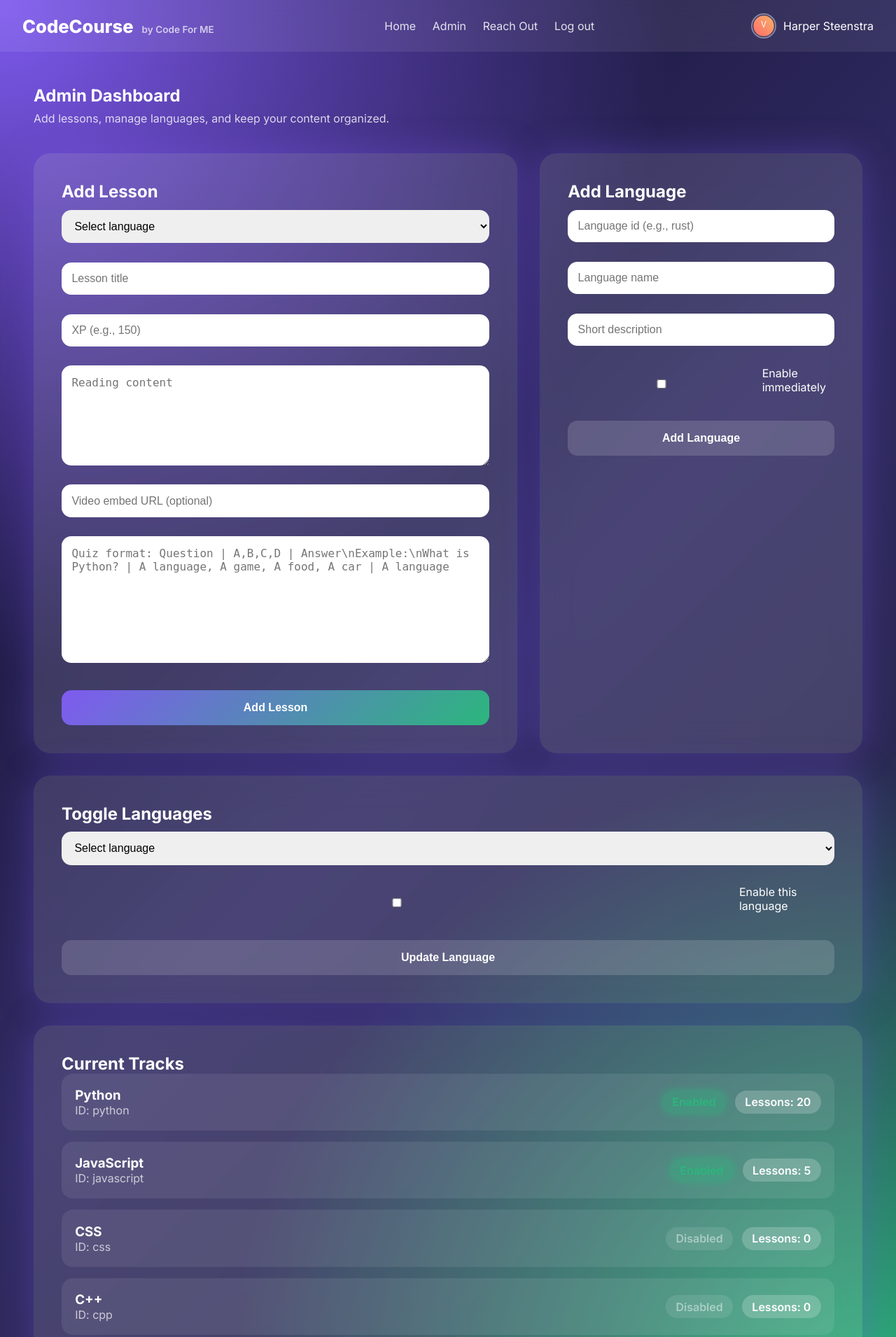
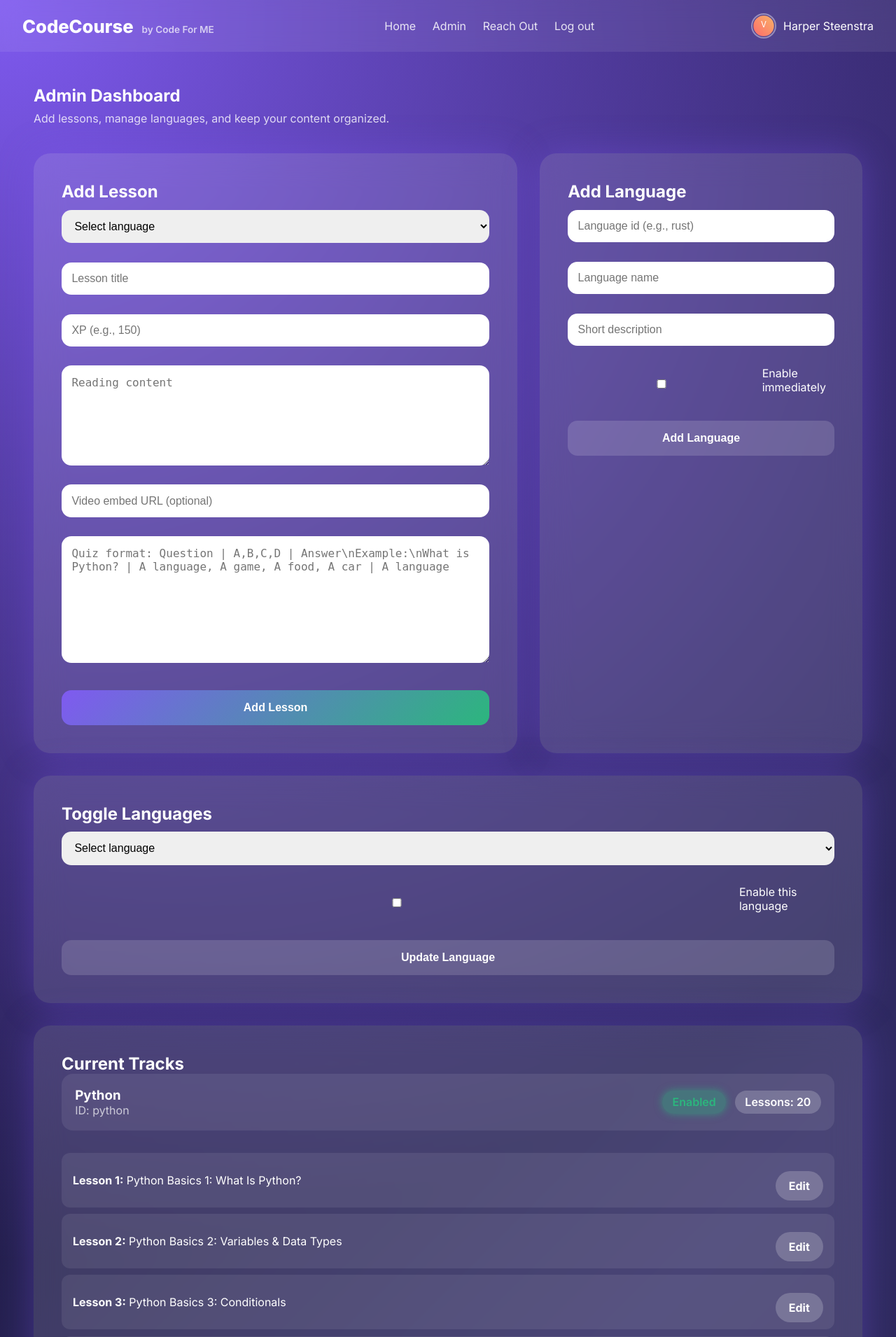
Before and after one commit to hsteenstra/codecourse-, a Flask app: page /admin in a window 1280 px wide. Shown: the top 1910 px of the page at 70% size. Run offline with Flask 3, Linux system fonts and the light colour scheme; a user stored in the database is signed in.

Commit message:
Update lessons admin editing

```diff
--- a/app.py
+++ b/app.py
@@ -266,6 +266,14 @@ def parse_quiz_text(raw: str):
             continue
         questions.append({"question": question, "choices": choices, "answer": answer})
     return questions
+
+
+def quiz_to_text(quiz: list[dict]):
+    lines = []
+    for q in quiz:
+        choices = ", ".join(q["choices"])
+        lines.append(f"{q['question']} | {choices} | {q['answer']}")
+    return "\n".join(lines)
 
 
 def parse_quiz_text(raw: str):
@@ -648,6 +656,56 @@ def admin_toggle_language():
     return redirect(url_for("admin_dashboard"))
 
 
+@app.route("/admin/lesson/<lang_id>/<int:lesson_id>", methods=["GET", "POST"])
+def admin_edit_lesson(lang_id, lesson_id):
+    if session.get("role") != "Admin":
+        return redirect(url_for("admin_login"))
+
+    data = load_lessons()
+    lang = next((l for l in data["languages"] if l["id"] == lang_id), None)
+    if not lang:
+        flash("Language not found.")
+        return redirect(url_for("admin_dashboard"))
+
+    lesson = next((l for l in lang["lessons"] if l["id"] == lesson_id), None)
+    if not lesson:
+        flash("Lesson not found.")
+        return redirect(url_for("admin_dashboard"))
+
+    if request.method == "POST":
+        title = request.form.get("title", "").strip()
+        xp = int(request.form.get("xp") or 100)
+        reading = request.form.get("reading", "").strip()
+        video_url = request.form.get("video_url", "").strip()
+        quiz_text = request.form.get("quiz_text", "").strip()
+
+        if not title or not reading or not quiz_text:
+            flash("Please fill out title, reading, and quiz.")
+            return redirect(url_for("admin_edit_lesson", lang_id=lang_id, lesson_id=lesson_id))
+
+        quiz = parse_quiz_text(quiz_text)
+        if not quiz:
+            flash("Quiz format invalid. Use: Question | A,B,C,D | Answer")
+            return redirect(url_for("admin_edit_lesson", lang_id=lang_id, lesson_id=lesson_id))
+
+        lesson["title"] = title
+        lesson["xp"] = xp
+        lesson["reading"] = reading
+        lesson["video_url"] = video_url
+        lesson["quiz"] = quiz
+
+        save_lessons(data)
+        flash("Lesson updated.")
+        return redirect(url_for("admin_dashboard"))
+
+    return render_template(
+        "admin_edit_lesson.html",
+        lang=lang,
+        lesson=lesson,
+        quiz_text=quiz_to_text(lesson["quiz"]),
+    )
+
+
 @app.route("/logout")
 def logout():
     session.clear()
--- a/static/style.css
+++ b/static/style.css
@@ -722,6 +722,21 @@ mark {
     margin-top: 0.8rem;
 }
 
+.lesson-edit-list {
+    margin: 1rem 0 2rem;
+    display: grid;
+    gap: 0.6rem;
+}
+
+.lesson-edit-row {
+    display: flex;
+    justify-content: space-between;
+    align-items: center;
+    padding: 0.6rem 1rem;
+    background: rgba(255,255,255,0.08);
+    border-radius: 12px;
+}
+
 .badge-row {
     display: flex;
     gap: 1rem;
--- a/templates/admin_dashboard.html
+++ b/templates/admin_dashboard.html
@@ -73,6 +73,18 @@
           <span class="pill">Lessons: {{ lang.lessons|length }}</span>
         </div>
       </div>
+      {% if lang.lessons %}
+        <div class="lesson-edit-list">
+          {% for lesson in lang.lessons %}
+            <div class="lesson-edit-row">
+              <div>
+                <strong>Lesson {{ lesson.id }}:</strong> {{ lesson.title }}
+              </div>
+              <a href="/admin/lesson/{{ lang.id }}/{{ lesson.id }}" class="external-link">Edit</a>
+            </div>
+          {% endfor %}
+        </div>
+      {% endif %}
     {% endfor %}
   </div>
 </div>
```
Also changed, not shown: templates/admin_edit_lesson.html (added, +23 -0 lines).
